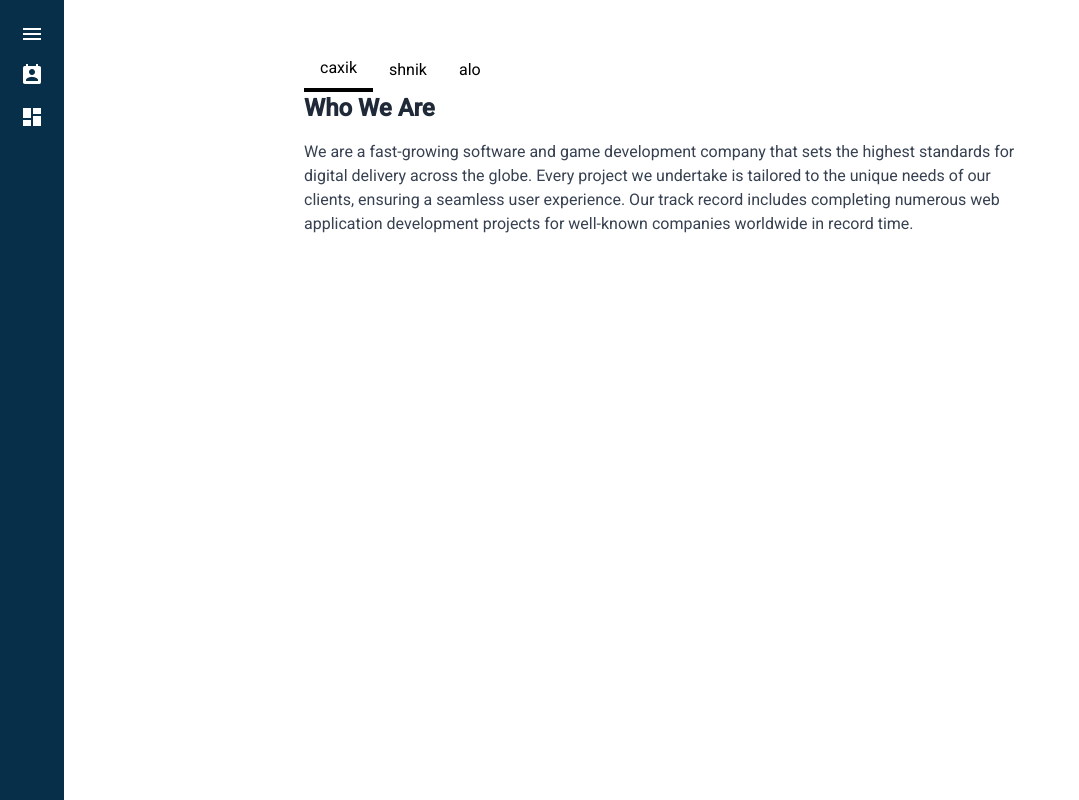
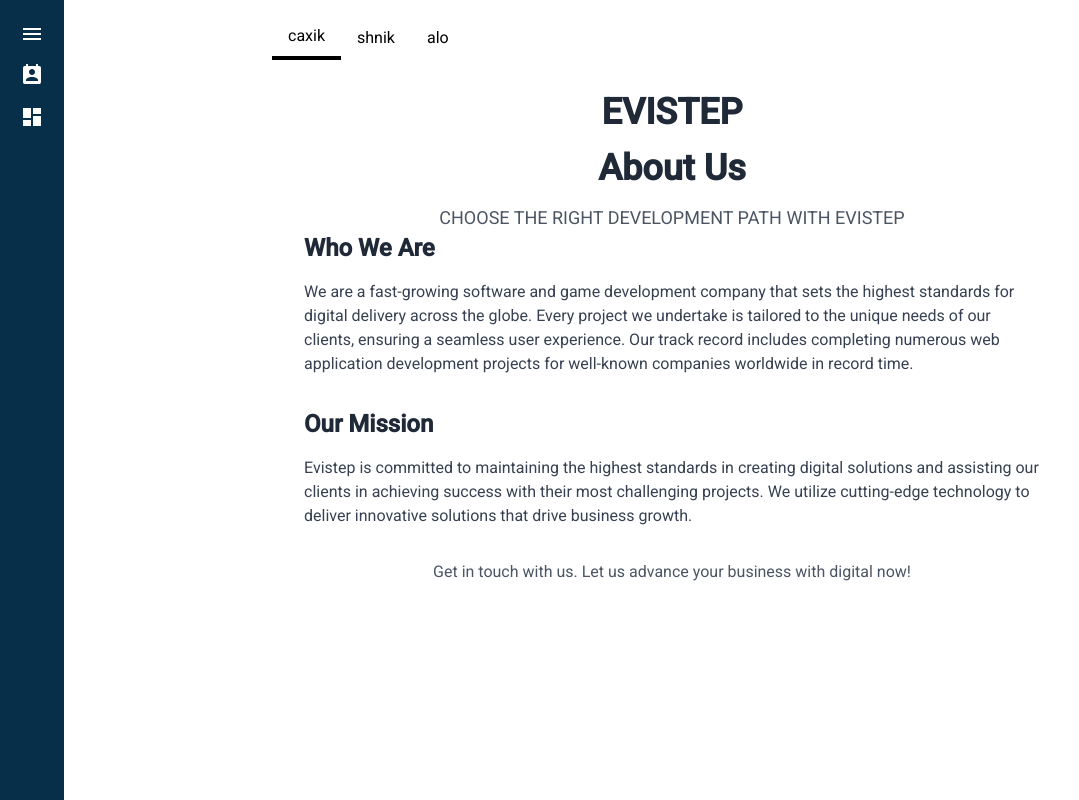
Before and after one commit to Karavarichyan/EvistepTask, a Vue app in the folder my_tasks/: page /dashboard/intiresting in a window 1280 px wide. Shown: the whole page, without its empty margins (0-1079 px from the left). Built offline with nearby package versions, Linux system fonts and the light colour scheme.

Commit message:
dey end 15.02

```diff
--- a/my_tasks/src/components/AllUserInfoViewC.vue
+++ b/my_tasks/src/components/AllUserInfoViewC.vue
@@ -1,4 +1,3 @@
-
   <template>
     <div class="container mx-auto mt-8">
       <h1 class="text-4xl font-bold mb-8 text-center text-gray-800">Info in Posts</h1>
--- a/my_tasks/src/views/dashboard/PostUserView.vue
+++ b/my_tasks/src/views/dashboard/PostUserView.vue
@@ -1,11 +1,81 @@
 <template>
   <div class="flex flex-col">
-      <div class="w-full sticky border-b border-gray-200 p-4 flex justify-between">
-        <PostsView/>
+    <div
+      class="w-full sticky border-b border-gray-200 p-4 flex justify-between">
+      <PostsView :selectedTab="newTab" />
     </div>
   </div>
 </template>
 
 <script setup>
+import { ref } from 'vue';
 import PostsView from '@/components/PostsView.vue';
+const newTab = ref('Only');
 </script>
+
+<!-- <template>
+        <div class="flex flex-col">
+          <div class="w-full sticky border-b border-gray-200 p-4 flex justify-between">
+            <MenuSectionVue
+              :names="tabs"
+              :selectedTab="selectedTab"
+              @changeTab="changeTab"
+            />
+          </div>
+          <div class="p-6">
+            <div class="my-6" v-if="selectedTab === 'All'">
+              <br>This is All users
+            </div>
+            <div class="my-6" v-if="selectedTab === 'Only'">
+              <br>This is information for Only users
+            </div>
+
+            <div class="container mx-auto mt-8">
+                <h1 class="text-4xl font-bold mb-8 text-center text-gray-800">Users Posts Information</h1>
+                <ul class="grid grid-cols-1 md:grid-cols-2 lg:grid-cols-3 gap-8">
+                  <li v-for="post in posts" :key="post.id" class="mb-8 p-6 bg-white border border-gray-300 rounded-md shadow-md hover:shadow-lg transition">
+                    <h2 class="text-xl font-semibold mb-4 text-gray-900">{{ post.title }}</h2>
+                    <p class="text-gray-700">{{ post.title }}</p>
+                  </li>
+                </ul>
+              </div>
+          </div>
+
+        </div>
+      </template>
+
+      <script setup>
+      import { ref, computed } from 'vue'
+      import MenuSectionVue from '@/components/MenuSection.vue'
+      import axios from 'axios'
+      const tabs = [
+        { name: 'All', label: 'All Users' },
+        { name: 'Only', label: 'Only' },
+
+      ]
+      const selectedTab = ref('All')
+      const currentUser = JSON.parse(localStorage.getItem('userData'))
+      const posts = ref([])
+      const MyPosts = async () => {
+        try {
+            const response = await axios.get(
+          selectedTab.value === 'All'
+            ? 'https://jsonplaceholder.typicode.com/posts'
+            : `https://jsonplaceholder.typicode.com/posts/?userId=${currentUser.id}`
+        );
+          posts.value = response.data;
+        } catch (error) {
+          console.error(error)
+        }
+      };
+     computed(() => {
+        return posts.value(post => {
+          return selectedTab.value === 'All' || post.userId === currentUser.id
+        })
+      })
+      const changeTab = async (tabName) => {
+        selectedTab.value = tabName
+        await MyPosts()
+      }
+      MyPosts();
+      </script> -->
--- a/my_tasks/src/views/dashboard/intrestingInfo.vue
+++ b/my_tasks/src/views/dashboard/intrestingInfo.vue
@@ -1,17 +1,17 @@
 <template>
-
-
-    <div class="   ml-8 mt-8  container mx-auto my-8">
-      <!-- <header class="text-center">
-        <h1 class="text-4xl font-bold text-gray-800 mb-4">EVISTEP</h1>
-        <h2 class="text-4xl font-bold text-gray-800 mb-4">About Us</h2>
-        <p class="text-lg text-gray-600">CHOOSE THE RIGHT DEVELOPMENT PATH WITH EVISTEP</p>
-      </header> -->
-      <MenuSectionVue
+<MenuSectionVue
           :names="tabs"
           :selectedTab="selectedTab"
           @changeTab="changeTab"
         />
+
+    <div class="   ml-8 mt-8  container mx-auto my-8">
+      <header class="text-center">
+        <h1 class="text-4xl font-bold text-gray-800 mb-4">EVISTEP</h1>
+        <h2 class="text-4xl font-bold text-gray-800 mb-4">About Us</h2>
+        <p class="text-lg text-gray-600">CHOOSE THE RIGHT DEVELOPMENT PATH WITH EVISTEP</p>
+      </header>
+
       <section class="w-full">
         <h2 class="text-2xl font-bold text-gray-800 mb-4">Who We Are</h2>
         <p class="text-gray-700">
@@ -21,7 +21,7 @@
         </p>
       </section>
 
-      <!-- <section class="my-8">
+      <section class="my-8">
         <h2 class="text-2xl font-bold text-gray-800 mb-4">Our Mission</h2>
         <p class="text-gray-700">
           Evistep is committed to maintaining the highest standards in creating digital solutions and assisting our clients in achieving success with their most challenging projects.
@@ -31,7 +31,7 @@
 
       <footer class="text-center my-8">
         <p class="text-gray-600">Get in touch with us. Let us advance your business with digital now!</p>
-      </footer> -->
+      </footer>
     </div>
   </template>
   <script setup>
```
Lines whose indentation alone changed are shown as unchanged.
